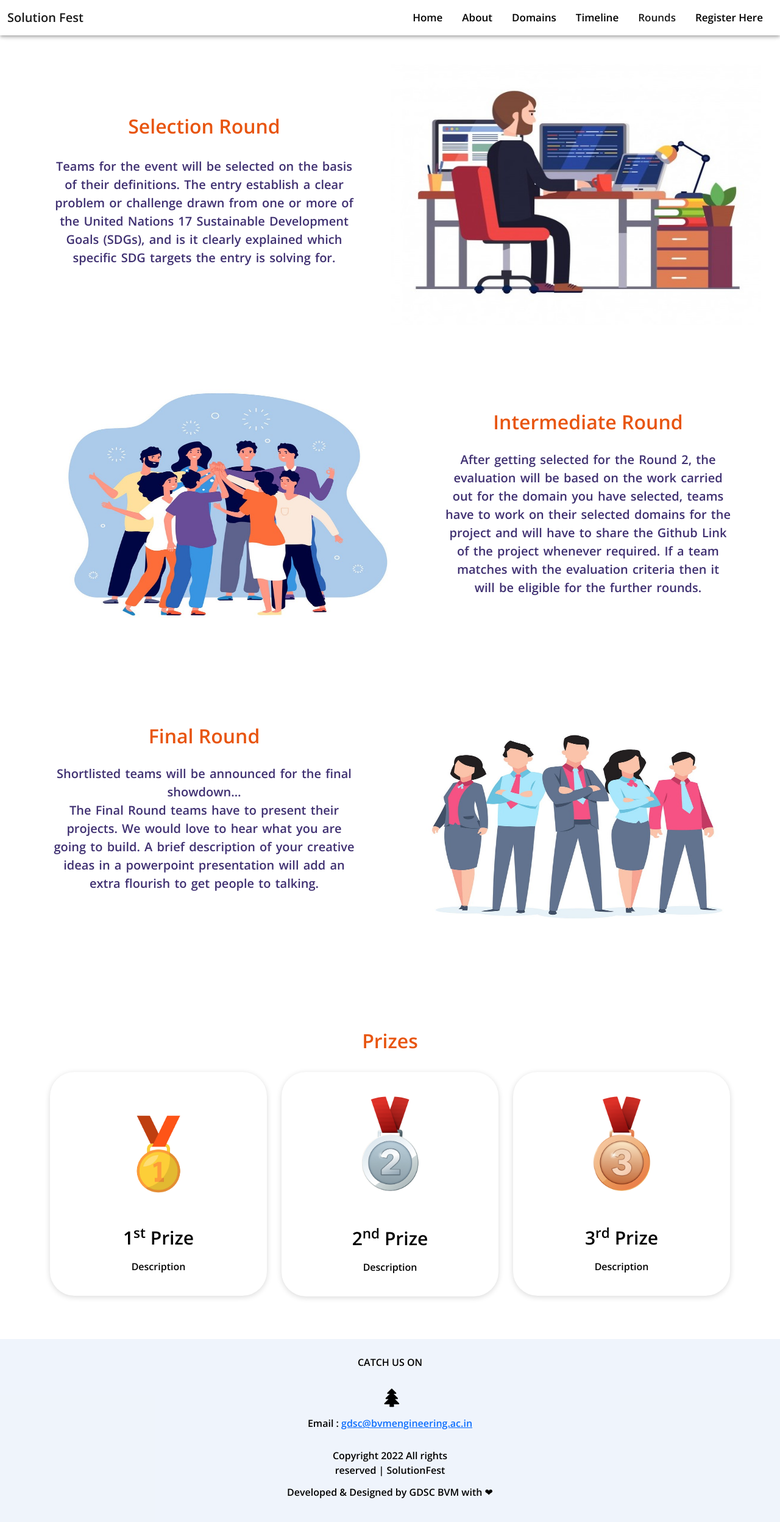
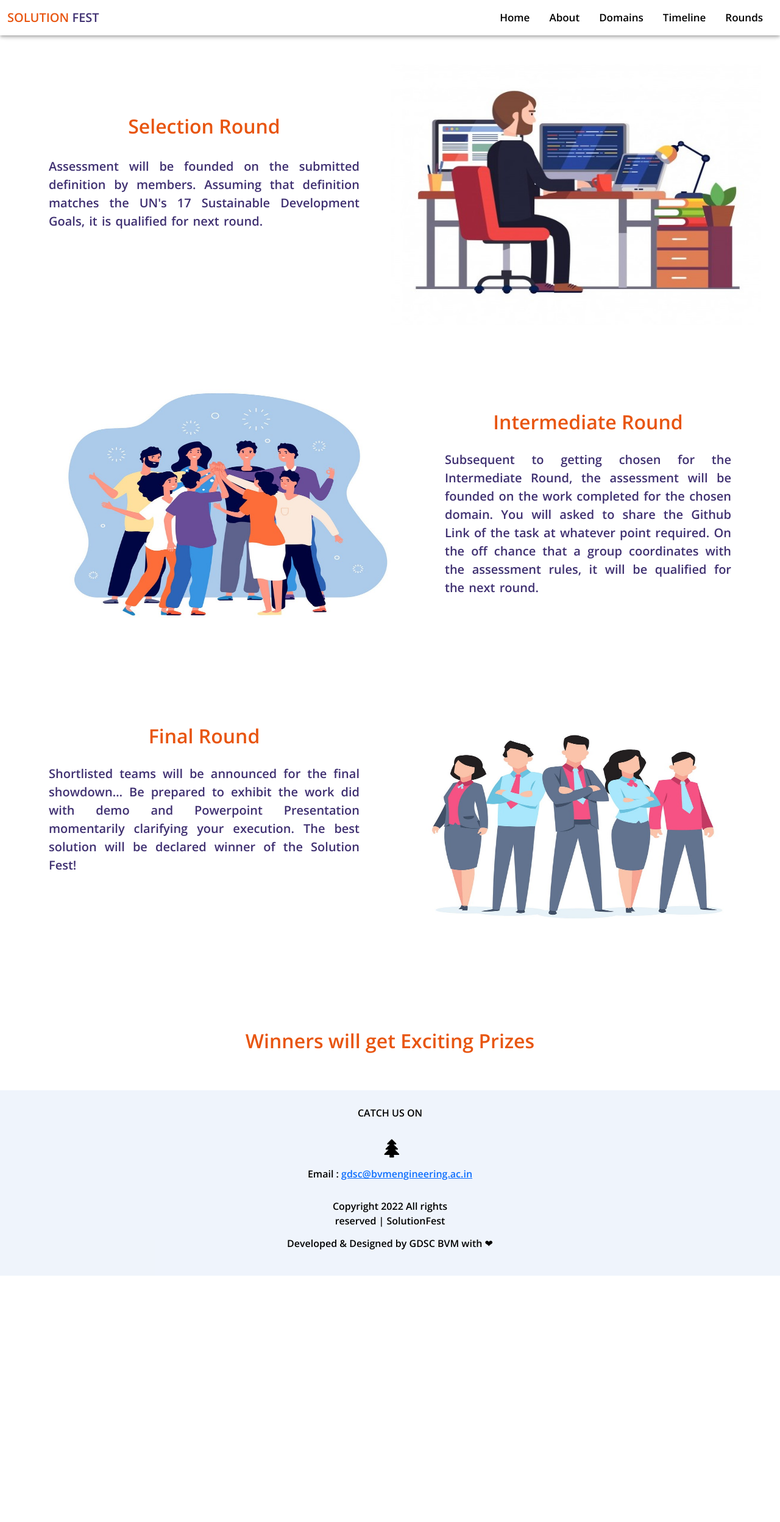
Before and after one commit to Vatsal-Dhupelia/Hackathon-Website-SolutionFest, a React (Create React App) app in the folder frontend/: page /rounds in a window 1280 px wide. Shown: the top 2496 px of the page at 61% size. After the commit the page ends 2092 px from the top, so only its background shows below. Built offline with nearby package versions, Linux system fonts and the light colour scheme.

Commit message:
website full completed

```diff
--- a/frontend/src/component/About/About.css
+++ b/frontend/src/component/About/About.css
@@ -1,4 +1,4 @@
-.abt-container{
+.abt-container {
   display: flex;
   flex-direction: row;
   /* border: 2px solid red; */
@@ -9,7 +9,7 @@
   margin-bottom: 30px;
 }
 
-.content1{
+.content1 {
   /* border: 2px solid red; */
   padding-top: 70px;
   height: 300px;
@@ -18,12 +18,11 @@
   display: flex;
   flex-direction: column;
   align-items: center;
-
 }
-#abt-content1{
+#abt-content1 {
   padding-top: 0;
 }
-.about-head{
+.about-head {
   /* border: 2px solid red; */
   width: 100%;
   height: 50px;
@@ -33,7 +32,7 @@
   color: #e85510;
 }
 
-.abt-desc{
+.abt-desc {
   padding: 50px;
   padding-top: 50px;
   font-weight: 500;
@@ -43,7 +42,7 @@
   word-spacing: 2px;
 }
 
-.abt-desc1{
+.abt-desc1 {
   padding: 50px;
   padding-top: 20px;
   font-weight: 500;
@@ -53,11 +52,11 @@
   text-align: center;
 }
 
-#about-desc1{
+#about-desc1 {
   padding-top: 20px;
 }
 
-.abt-img1{
+.abt-img1 {
   /* border: 2px solid red; */
   height: 463px;
   width: 540px;
@@ -68,13 +67,13 @@
   align-items: center;
 }
 
-.abt-img1 img{
+.abt-img1 img {
   /* padding: 7px; */
   height: 428px;
   width: 608px;
 }
 
-.abt-container1{
+.abt-container1 {
   display: flex;
   flex-direction: row;
   /* border: 2px solid red; */
@@ -85,7 +84,7 @@
   align-items: center;
 }
 
-.about-head2{
+.about-head2 {
   width: 100%;
   height: 50px;
   text-align: center;
@@ -93,7 +92,7 @@
   color: #e85510;
 }
 
-.about-head3{
+.about-head3 {
   width: 100%;
   height: 50px;
   text-align: center;
@@ -101,21 +100,21 @@
   color: #e85510;
 }
 
-.abt-img2 img{
+.abt-img2 img {
   height: 450px;
   width: 650px;
 }
-#box{
+#box {
   border-radius: 40px;
   background-color: white;
 }
-.desc-box img{
+.desc-box img {
   border-radius: 50%;
   height: 60%;
   width: 60%;
 }
 
-.judges-head{
+.judges-head {
   padding-top: 70px;
   padding-bottom: 70px;
   width: 100%;
@@ -125,64 +124,67 @@
   color: #e85510;
 }
 
-@media screen and (max-width: 1000px){
-    .abt-container{
+@media screen and (max-width: 1000px) {
+  .about-head2 {
+    margin-top: 150px;
+  }
+  .abt-container {
     height: 650px;
     display: flex;
-        flex-direction:column-reverse;
+    flex-direction: column-reverse;
   }
-    .abt-container1{
+  .abt-container1 {
     height: 650px;
     display: flex;
     flex-direction: column;
   }
-    .content1{
+  .content1 {
     width: 100%;
     padding-top: 0px;
   }
-    .abt-img1{
+  .abt-img1 {
     /* padding-top: 10px; */
     width: 100%;
   }
-    #abt-img3{
+  #abt-img3 {
     padding-top: 0px;
   }
-    .abt-desc{
+  .abt-desc {
     padding: 21px;
     font-size: 16px;
   }
-    .about-head{
+  .about-head {
     padding-top: 23px;
   }
-    .about-head3{
+  .about-head3 {
     /* padding-top: 23px; */
     padding: 40px;
   }
-    #abt-head3{
+  #abt-head3 {
     padding: 0px;
   }
-    .abt-img1 img{
+  .abt-img1 img {
     padding: 7px;
     height: 250px;
     width: 350px;
   }
-    .abt-img2 img{
+  .abt-img2 img {
     height: 250px;
     width: 350px;
   }
-    .abt-desc1{
+  .abt-desc1 {
     padding: 21px;
     font-size: 16px;
   }
 }
-@media screen and (max-width: 380px){
-    .abt-container{
+@media screen and (max-width: 380px) {
+  .abt-container {
     height: 650px;
     display: flex;
-        flex-direction:column-reverse;
+    flex-direction: column-reverse;
     margin-bottom: 100px;
   }
-    .abt-container1{
+  .abt-container1 {
     height: 650px;
     display: flex;
     flex-direction: column;
--- a/frontend/src/component/About/About.js
+++ b/frontend/src/component/About/About.js
@@ -36,7 +36,7 @@ const About = () => {
                     </div>
                     <div className="abt-desc1">
                         <p style={{ textAlign: "justify" }}>
-                            Created by the United Nations in 2015, with support from all 193 United Nations Member States, the 17 Sustainable Development Goals aim to end poverty, ensure prosperity, and protect the planet.
+                            All through the hackathon you will get an opportunity to learn, create and develop. Get to know another innovation. You will get an opportunity to change over your ideas into a solution for the world and feature your unequaled ability.
                         </p>
                     </div>
                 </div>
--- a/frontend/src/component/Header/Navbar.jsx
+++ b/frontend/src/component/Header/Navbar.jsx
@@ -1,10 +1,8 @@
 import React from "react";
 import { Link } from "react-router-dom";
 import "./Navbar.css"
-import { useLocation } from "react-router-dom";
 
 const Navbar = () => {
-  const location = useLocation();
 
   return (
     <>
@@ -17,7 +15,7 @@ const Navbar = () => {
                         <img src="/docs/5.0/assets/brand/bootstrap-logo.svg" alt="" width="30" height="24"/>
                     </a> */}
             <Link className="navbar-brand" to="/">
-              Solution Fest
+              <span style={{ color: "#e85510" }}>SOLUTION</span> <span style={{ color: "#3f3071" }}>FEST</span>
             </Link>
             <button
               className="navbar-toggler"
@@ -33,27 +31,27 @@ const Navbar = () => {
             <div className="collapse navbar-collapse" id="navbarNavAltMarkup" >
               <div className="navbar-nav ms-auto mb-2 mb-lg-0">
                 <Link
-                  className={`nav-link ${location.pathname === '/home' ? 'active' : ''} px-3`}
+                  className={`nav-link px-3`}
                   aria-current="page"
                   to="/home"
                 >
                   Home
                 </Link>
-                <Link className={`nav-link ${location.pathname === '/about' ? 'active' : ''} px-3`} to="/about">
+                <Link className={`nav-link px-3`} to="/about">
                   About
                 </Link>
-                <Link className={`nav-link ${location.pathname === '/domain' ? 'active' : ''} px-3`} to="/domain">
+                <Link className={`nav-link px-3`} to="/domain">
                   Domains
                 </Link>
-                <Link className={`nav-link ${location.pathname === '/timeline' ? 'active' : ''} px-3`} to="/timeline">
+                <Link className={`nav-link px-3`} to="/timeline">
                   Timeline
                 </Link>
-                <Link className={`nav-link ${location.pathname === '/rounds' ? 'active' : ''} px-3`} to="/rounds">
+                <Link className={`nav-link px-3`} to="/rounds">
                   Rounds
                 </Link>
-                <Link className={`nav-link ${location.pathname === '/register' ? 'active' : ''} px-3`} to="/register">
+                {/* <Link className={`nav-link ${location.pathname === '/register' ? 'active' : ''} px-3`} to="/register">
                   Register Here
-                </Link>
+                </Link> */}
               </div>
             </div>
           </div>
--- a/frontend/src/component/rounds/Rounds.jsx
+++ b/frontend/src/component/rounds/Rounds.jsx
@@ -16,12 +16,8 @@ const Rounds = () => {
             <h2>Selection Round </h2>
           </div>
           <div className="abt-desc">
-            <p>
-              Teams for the event will be selected on the basis of their
-              definitions. The entry establish a clear problem or challenge
-              drawn from one or more of the United Nations 17 Sustainable
-              Development Goals (SDGs), and is it clearly explained which
-              specific SDG targets the entry is solving for.
+            <p style={{ textAlign: "justify" }}>
+              Assessment will be founded on the submitted definition by members. Assuming that definition matches the UN's 17 Sustainable Development Goals, it is qualified for next round.
             </p>
           </div>
         </div>
@@ -38,13 +34,8 @@ const Rounds = () => {
             <h2>Intermediate Round</h2>
           </div>
           <div className="abt-desc1">
-            <p>
-              After getting selected for the Round 2, the evaluation will be
-              based on the work carried out for the domain you have selected,
-              teams have to work on their selected domains for the project and
-              will have to share the Github Link of the project whenever
-              required. If a team matches with the evaluation criteria then it
-              will be eligible for the further rounds.
+            <p style={{ textAlign: "justify" }}>
+              Subsequent to getting chosen for the Intermediate Round, the assessment will be founded on the work completed for the chosen domain. You will asked to share the Github Link of the task at whatever point required. On the off chance that a group coordinates with the assessment rules, it will be qualified for the next round.
             </p>
           </div>
         </div>
@@ -55,7 +46,8 @@ const Rounds = () => {
             <h2>Final Round</h2>
           </div>
           <div id="about-desc1" className="abt-desc">
-            <p>Shortlisted teams will be announced for the final showdown… <br /> The Final Round teams have to present their projects. We would love to hear what you are going to build. A brief description of your creative ideas in a powerpoint presentation will add an extra flourish to get people to talking.</p>
+            <p style={{ textAlign: "justify" }}>Shortlisted teams will be announced for the final showdown…
+              Be prepared to exhibit the work did with demo and Powerpoint Presentation momentarily clarifying your execution. The best solution will be declared winner of the Solution Fest!</p>
           </div>
         </div>
         <div id="abt-img3" className="abt-img1">
@@ -63,13 +55,13 @@ const Rounds = () => {
         </div>
       </div>
       <div className="judges-head">
-        <h2>Prizes</h2>
+        <h2>Winners will get Exciting Prizes</h2>
       </div>
-      <div className="container">
+      {/* <div className="container">
         <div className="row">
           <div className="col-md-12">
             <div className="row">
-              <div className="col-xl-4 col-lg-4 col-md-4 col-sm-12">
+              <div className="col-xl-6 col-lg-6 col-md-6 col-sm-12">
                 <div id="box" className="desc-box">
                   <i>
                     <img src={vectorp1} alt="#" />
@@ -80,7 +72,7 @@ const Rounds = () => {
                   <p>Description</p>
                 </div>
               </div>
-              <div className="col-xl-4 col-lg-4 col-md-4 col-sm-12">
+              <div className="col-xl-6 col-lg-6 col-md-6 col-sm-12">
                 <div id="box" className="desc-box">
                   <i>
                     <img id="desc-box1" src={vectorp2} alt="#" />
@@ -91,21 +83,10 @@ const Rounds = () => {
                   <p>Description</p>
                 </div>
               </div>
-              <div className="col-xl-4 col-lg-4 col-md-4 col-sm-12">
-                <div id="box" className="desc-box">
-                  <i>
-                    <img src={vectorp3} alt="#" />
-                  </i>
-                  <h2>
-                    3<sup>rd</sup> Prize
-                  </h2>
-                  <p>Description</p>
-                </div>
-              </div>
             </div>
           </div>
         </div>
-      </div>
+      </div> */}
     </>
   );
 };
```
Also changed, not shown: frontend/src/component/timeline/Timeline.js (+5 -5 lines). Lines whose indentation alone changed are shown as unchanged.
